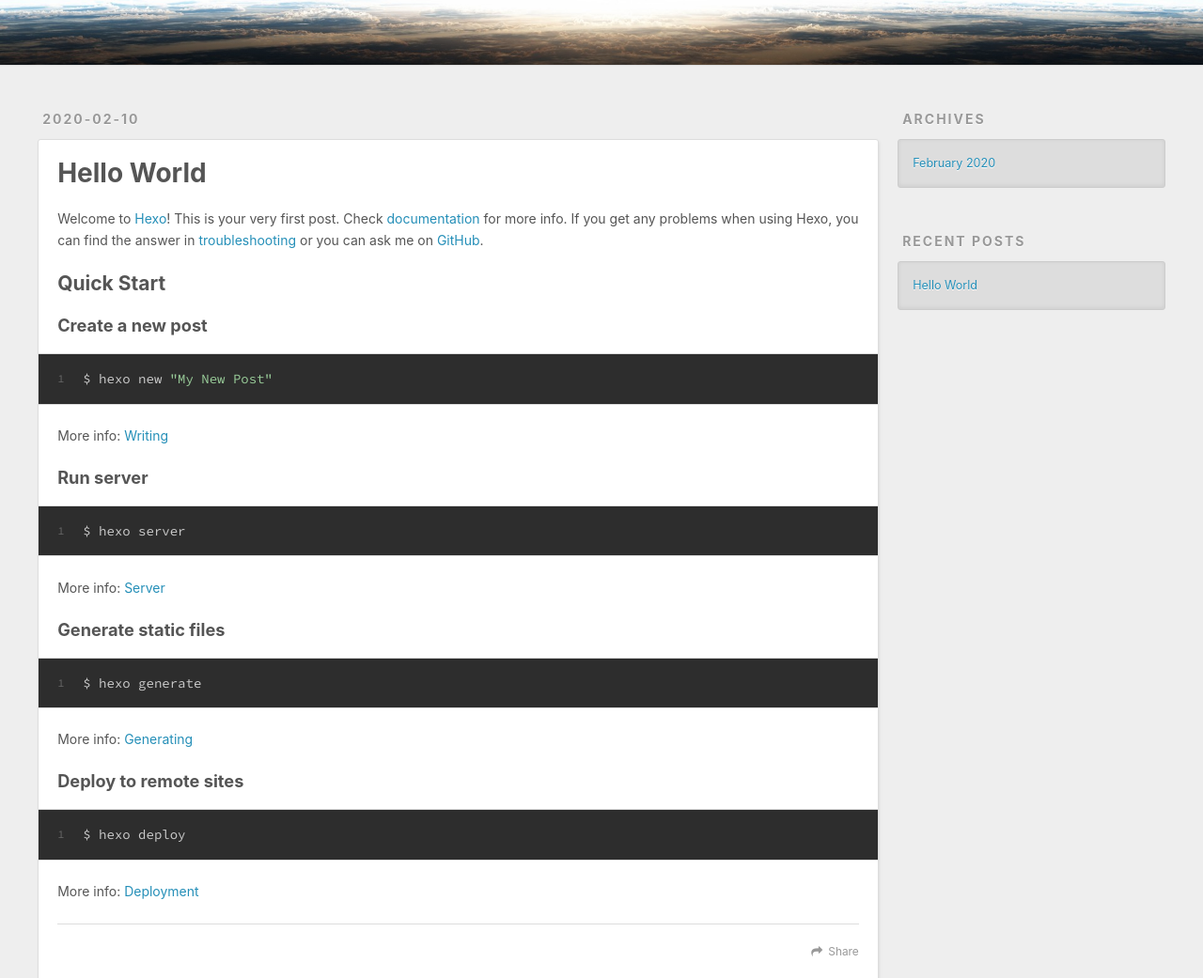
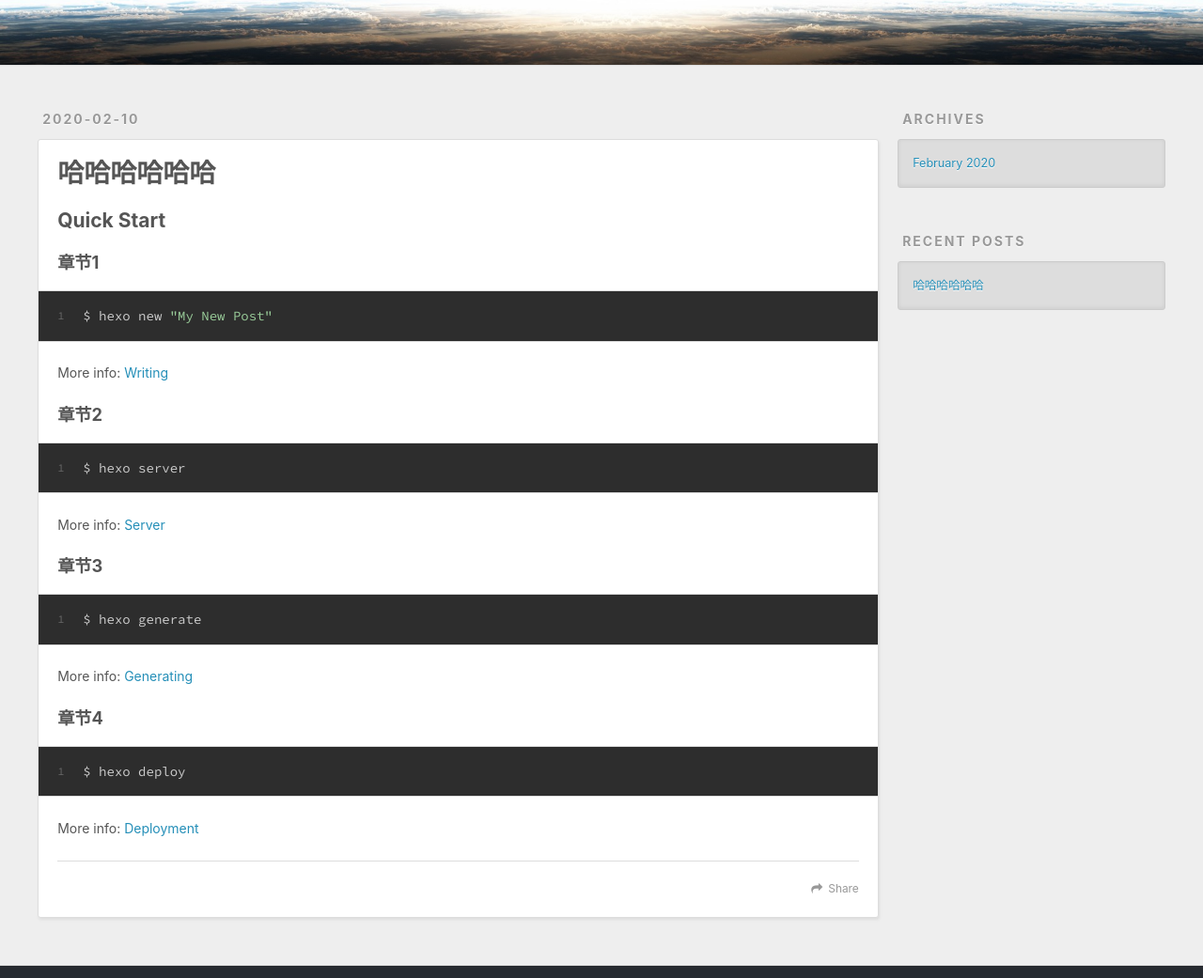
Before and after one commit to xmy1518314844/xmy1518314844.github.io, a plain HTML site: page index.html in a window 1280 px wide. Shown: the part 231-1272 px from the top of the page at 94% size. Drawn offline with nearby package versions, Linux system fonts and the light colour scheme.

Commit message:
Site updated: 2020-02-10 16:10:42

```diff
--- a/index.html
+++ b/index.html
@@ -78,7 +78,7 @@
 
 
     <h1 itemprop="name">
-      <a class="article-title" href="/2020/02/10/hello-world/">Hello World</a>
+      <a class="article-title" href="/2020/02/10/hello-world/">哈哈哈哈哈哈</a>
     </h1>
 
 
@@ -86,17 +86,16 @@
 
     <div class="article-entry" itemprop="articleBody">
 
-        <p>Welcome to <a href="https://hexo.io/" target="_blank" rel="noopener">Hexo</a>! This is your very first post. Check <a href="https://hexo.io/docs/" target="_blank" rel="noopener">documentation</a> for more info. If you get any problems when using Hexo, you can find the answer in <a href="https://hexo.io/docs/troubleshooting.html" target="_blank" rel="noopener">troubleshooting</a> or you can ask me on <a href="https://github.com/hexojs/hexo/issues" target="_blank" rel="noopener">GitHub</a>.</p>
-<h2 id="Quick-Start"><a href="#Quick-Start" class="headerlink" title="Quick Start"></a>Quick Start</h2><h3 id="Create-a-new-post"><a href="#Create-a-new-post" class="headerlink" title="Create a new post"></a>Create a new post</h3><figure class="highlight bash"><table><tr><td class="gutter"><pre><span class="line">1</span><br></pre></td><td class="code"><pre><span class="line">$ hexo new <span class="string">"My New Post"</span></span><br></pre></td></tr></table></figure>
+        <h2 id="Quick-Start"><a href="#Quick-Start" class="headerlink" title="Quick Start"></a>Quick Start</h2><h3 id="章节1"><a href="#章节1" class="headerlink" title="章节1"></a>章节1</h3><figure class="highlight bash"><table><tr><td class="gutter"><pre><span class="line">1</span><br></pre></td><td class="code"><pre><span class="line">$ hexo new <span class="string">"My New Post"</span></span><br></pre></td></tr></table></figure>
 
 <p>More info: <a href="https://hexo.io/docs/writing.html" target="_blank" rel="noopener">Writing</a></p>
-<h3 id="Run-server"><a href="#Run-server" class="headerlink" title="Run server"></a>Run server</h3><figure class="highlight bash"><table><tr><td class="gutter"><pre><span class="line">1</span><br></pre></td><td class="code"><pre><span class="line">$ hexo server</span><br></pre></td></tr></table></figure>
+<h3 id="章节2"><a href="#章节2" class="headerlink" title="章节2"></a>章节2</h3><figure class="highlight bash"><table><tr><td class="gutter"><pre><span class="line">1</span><br></pre></td><td class="code"><pre><span class="line">$ hexo server</span><br></pre></td></tr></table></figure>
 
 <p>More info: <a href="https://hexo.io/docs/server.html" target="_blank" rel="noopener">Server</a></p>
-<h3 id="Generate-static-files"><a href="#Generate-static-files" class="headerlink" title="Generate static files"></a>Generate static files</h3><figure class="highlight bash"><table><tr><td class="gutter"><pre><span class="line">1</span><br></pre></td><td class="code"><pre><span class="line">$ hexo generate</span><br></pre></td></tr></table></figure>
+<h3 id="章节3"><a href="#章节3" class="headerlink" title="章节3"></a>章节3</h3><figure class="highlight bash"><table><tr><td class="gutter"><pre><span class="line">1</span><br></pre></td><td class="code"><pre><span class="line">$ hexo generate</span><br></pre></td></tr></table></figure>
 
 <p>More info: <a href="https://hexo.io/docs/generating.html" target="_blank" rel="noopener">Generating</a></p>
-<h3 id="Deploy-to-remote-sites"><a href="#Deploy-to-remote-sites" class="headerlink" title="Deploy to remote sites"></a>Deploy to remote sites</h3><figure class="highlight bash"><table><tr><td class="gutter"><pre><span class="line">1</span><br></pre></td><td class="code"><pre><span class="line">$ hexo deploy</span><br></pre></td></tr></table></figure>
+<h3 id="章节4"><a href="#章节4" class="headerlink" title="章节4"></a>章节4</h3><figure class="highlight bash"><table><tr><td class="gutter"><pre><span class="line">1</span><br></pre></td><td class="code"><pre><span class="line">$ hexo deploy</span><br></pre></td></tr></table></figure>
 
 <p>More info: <a href="https://hexo.io/docs/one-command-deployment.html" target="_blank" rel="noopener">Deployment</a></p>
 
@@ -144,7 +143,7 @@
       <ul>
 
           <li>
-            <a href="/2020/02/10/hello-world/">Hello World</a>
+            <a href="/2020/02/10/hello-world/">哈哈哈哈哈哈</a>
           </li>
 
       </ul>
```
Also changed, not shown: 2020/02/10/hello-world/index.html (+11 -12 lines), archives/2020/02/index.html (+2 -2 lines), archives/2020/index.html (+2 -2 lines), archives/index.html (+2 -2 lines).
